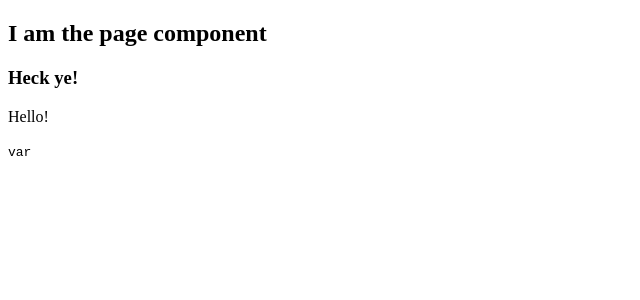
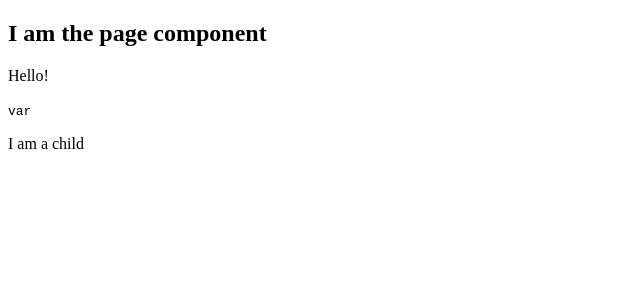
Before and after one commit to simotae14/SickFitsAdvancedReact, a Next.js app in the folder frontend/: page / in a window 1280 px wide. Shown: the top 300 px of the page, without its empty margins (0-640 px from the left). Built offline with nearby package versions, Linux system fonts and the light colour scheme.

Commit message:
04. create the _app page shared by all the components

```diff
--- /dev/null
+++ b/frontend/pages/_app.js
@@ -0,0 +1,9 @@
+import Page from '../components/Page';
+
+export default function MyApp({ Component, pageProps }) {
+  return (
+    <Page>
+      <Component {...pageProps} />
+    </Page>
+  );
+}
--- a/frontend/pages/index.js
+++ b/frontend/pages/index.js
@@ -2,9 +2,10 @@ import Page from '../components/Page';
 
 export default function IndexPage() {
   return (
-    <Page cool="Heck ye!">
+    <>
       <p>Hello!</p>
       <code>var</code>
-    </Page>
+      <p>I am a child</p>
+    </>
   );
 }
```
Also changed, not shown: frontend/pages/sell.js (+1 -7 lines).
